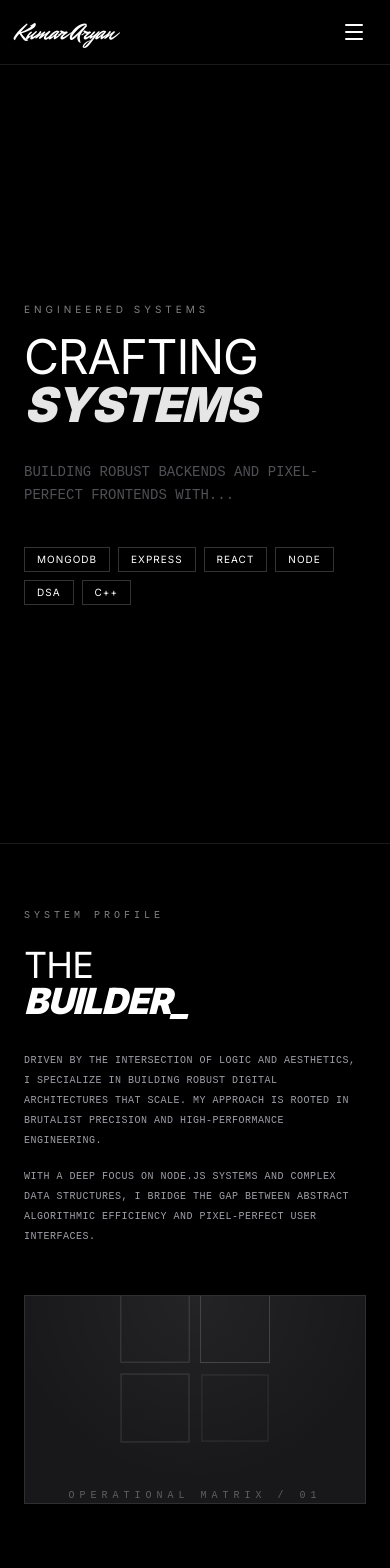
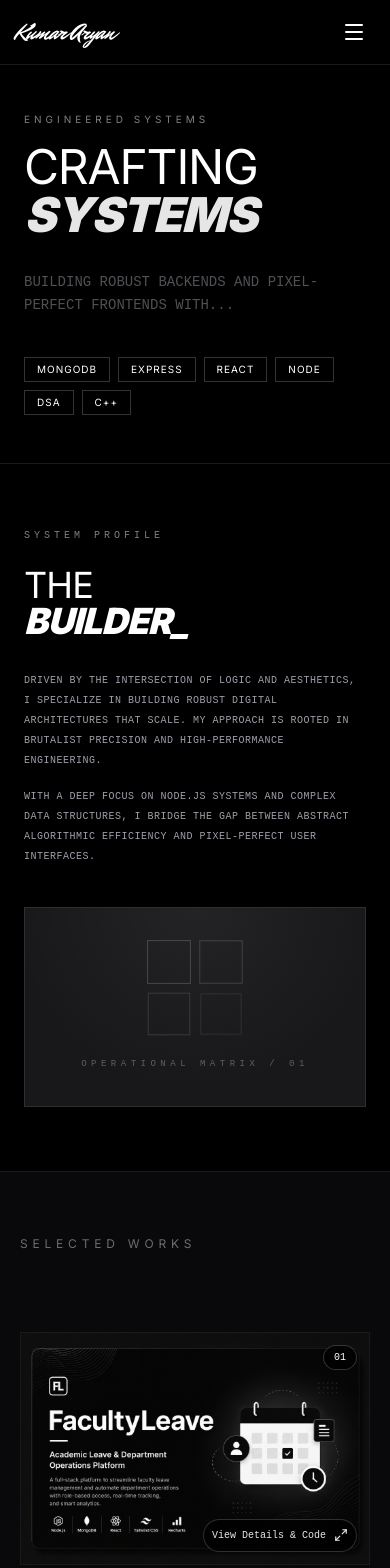
Before and after one commit to Aryan78khandelwal/Portfolio_Website, a React (Vite) app: page / in a window 390 px wide. Shown: the top 1568 px of the page. Built offline with nearby package versions, Linux system fonts and the light colour scheme.

Commit message:
worked on 5 major issues

```diff
--- a/src/components/About.jsx
+++ b/src/components/About.jsx
@@ -3,8 +3,8 @@ import { motion } from 'motion/react';
 
 const About = () => {
   return (
-    <section id="about" className="py-16 sm:py-24 md:py-32 px-6 sm:px-8 md:px-20 bg-black text-white min-h-[80vh] flex flex-col justify-center border-b border-white/10">
-      <div className="max-w-6xl mx-auto w-full grid grid-cols-1 md:grid-cols-2 gap-12 md:gap-20 items-center">
+    <section id="about" className="py-16 sm:py-24 md:py-32 px-6 sm:px-8 md:px-20 bg-black text-white flex flex-col justify-center border-b border-white/10">
+      <div className="max-w-6xl mx-auto w-full grid grid-cols-1 md:grid-cols-2 gap-10 md:gap-20 items-center">
         <motion.div
           initial={{ opacity: 0, x: -50 }}
           whileInView={{ opacity: 1, x: 0 }}
@@ -27,17 +27,18 @@ const About = () => {
           </div>
         </motion.div>
 
+        {/* Issue 1 fix: Cap the height on mobile, hide on very small screens if too large */}
         <motion.div
           initial={{ opacity: 0, scale: 0.9 }}
           whileInView={{ opacity: 1, scale: 1 }}
           viewport={{ once: true }}
           transition={{ duration: 1.5, ease: [0.16, 1, 0.3, 1] }}
-          className="relative w-full max-h-[350px] sm:max-h-none sm:aspect-square md:h-[500px] bg-zinc-900 border border-white/10 flex items-center justify-center group overflow-hidden order-2 md:order-2"
+          className="relative w-full h-[200px] sm:h-[280px] md:h-[500px] bg-zinc-900 border border-white/10 flex items-center justify-center group overflow-hidden order-2 md:order-2"
         >
           <div className="absolute inset-0 bg-[radial-gradient(circle_at_50%_0%,_rgba(255,255,255,0.05)_0%,_transparent_70%)]" />
 
-          <div className="z-10 flex flex-col items-center gap-12">
-            <div className="grid grid-cols-2 gap-4">
+          <div className="z-10 flex flex-col items-center gap-6 md:gap-12">
+            <div className="grid grid-cols-2 gap-3 md:gap-4">
                {[1, 2, 3, 4].map((i) => (
                  <motion.div
                    key={i}
@@ -50,11 +51,11 @@ const About = () => {
                      delay: i * 0.5,
                      repeat: Infinity
                    }}
-                   className="w-16 h-16 border border-white/20"
+                   className="w-10 h-10 sm:w-14 sm:h-14 md:w-16 md:h-16 border border-white/20"
                  />
                ))}
             </div>
-            <div className="text-[10px] font-mono uppercase tracking-[0.5em] opacity-30">
+            <div className="text-[9px] md:text-[10px] font-mono uppercase tracking-[0.5em] opacity-30">
               Operational Matrix / 01
             </div>
           </div>
--- a/src/components/Contact.jsx
+++ b/src/components/Contact.jsx
@@ -77,8 +77,8 @@ const Contact = () => {
             whileInView={{ opacity: 1, y: 0 }}
             viewport={{ once: true }}
           >
-            <span className="text-[10px] tracking-[0.4em] uppercase opacity-50 block mb-8">Initialize Connection</span>
-            <h2 className="text-4xl sm:text-6xl md:text-8xl font-light uppercase tracking-tight mb-8">GET IN <br /><span className="font-black italic">TOUCH_</span></h2>
+            <span className="text-[10px] tracking-[0.4em] uppercase opacity-50 block mb-4 sm:mb-8">Initialize Connection</span>
+            <h2 className="text-3xl sm:text-5xl md:text-8xl font-light uppercase tracking-tight mb-6 sm:mb-8">GET IN <br /><span className="font-black italic">TOUCH_</span></h2>
             <p className="font-mono text-xs uppercase opacity-40 max-w-sm leading-relaxed">
               Available for engineering roles, tech consulting, and creative collaborations.
             </p>
--- a/src/components/Hero.jsx
+++ b/src/components/Hero.jsx
@@ -3,9 +3,9 @@ import { motion } from 'motion/react';
 
 const Hero = () => {
   return (
-    <section id="home" className="min-h-screen flex flex-col md:flex-row border-b border-white/10 overflow-hidden pt-16 md:pt-24">
+    <section id="home" className="min-h-[auto] md:min-h-screen flex flex-col md:flex-row border-b border-white/10 overflow-hidden pt-16 md:pt-24">
       {/* Left Content */}
-      <div className="flex-1 p-6 sm:p-8 md:p-12 md:pl-20 flex flex-col justify-center md:border-r border-white/10 bg-black">
+      <div className="flex-1 px-6 py-12 sm:px-8 sm:py-16 md:p-12 md:pl-20 flex flex-col justify-center md:border-r border-white/10 bg-black">
         <motion.div
           initial={{ opacity: 0, y: 20 }}
           animate={{ opacity: 1, y: 0 }}
@@ -42,7 +42,7 @@ const Hero = () => {
         </motion.div>
       </div>
 
-      {/* Right Visual Section (Geometric/Brutalist) */}
+      {/* Right Visual Section (Geometric/Brutalist) — desktop only */}
       <div className="flex-1 bg-zinc-950 relative overflow-hidden hidden md:flex items-center justify-center p-20">
         <div className="absolute inset-0 opacity-10 pointer-events-none">
           <div className="absolute top-0 left-0 w-full h-full bg-[radial-gradient(circle_at_50%_50%,_rgba(255,255,255,0.1)_0%,_transparent_50%)]" />
--- a/src/components/Projects.jsx
+++ b/src/components/Projects.jsx
@@ -117,7 +117,7 @@ const Projects = () => {
         whileInView={{ opacity: 1, y: 0 }}
         viewport={{ once: true }}
         transition={{ duration: 1 }}
-        className="max-w-6xl mx-auto w-full flex flex-wrap justify-between items-end mt-20 md:mt-32 gap-4"
+        className="max-w-6xl mx-auto w-full flex flex-wrap justify-between items-end mt-12 sm:mt-20 md:mt-32 gap-4 overflow-hidden"
       >
         <div className="flex flex-col">
           <span className="text-[10px] opacity-40 uppercase font-mono">Status</span>
@@ -128,7 +128,7 @@ const Projects = () => {
           whileInView={{ opacity: 0.05, x: 0 }}
           viewport={{ once: true }}
           transition={{ duration: 1.5, ease: "easeOut" }}
-          className="text-[40px] sm:text-[60px] md:text-[100px] font-black select-none leading-none tracking-tighter overflow-hidden"
+          className="text-[32px] sm:text-[52px] md:text-[100px] font-black select-none leading-none tracking-tighter max-w-full"
         >
           ENGINEER
         </motion.div>
--- a/src/components/Skills.jsx
+++ b/src/components/Skills.jsx
@@ -7,20 +7,21 @@ const skills = [
 
 const Skills = () => {
   return (
-    <section id="skills" className="py-16 sm:py-24 md:py-32 px-6 sm:px-8 md:px-20 bg-zinc-900 text-white min-h-[70vh] flex flex-col justify-center border-b border-white/10">
+    <section id="skills" className="py-16 sm:py-24 md:py-32 px-6 sm:px-8 md:px-20 bg-zinc-900 text-white flex flex-col justify-center border-b border-white/10">
       <div className="max-w-6xl mx-auto w-full">
         <motion.div
            initial={{ opacity: 0, x: -50 }}
            whileInView={{ opacity: 1, x: 0 }}
            viewport={{ once: true }}
            transition={{ duration: 0.8 }}
-           className="mb-20"
+           className="mb-12 md:mb-20"
         >
           <span className="text-[10px] tracking-[0.4em] uppercase opacity-50 block mb-4">Mastered Tech</span>
           <h2 className="text-4xl sm:text-6xl md:text-8xl font-light uppercase tracking-tight">EXPERTISE<span className="font-black italic text-white/90">_</span></h2>
         </motion.div>
 
-        <div className="grid grid-cols-1 sm:grid-cols-2 md:grid-cols-3 gap-y-10 md:gap-x-12">
+        {/* Issue 2 fix: grid-cols-2 on mobile instead of single column */}
+        <div className="grid grid-cols-2 sm:grid-cols-2 md:grid-cols-3 gap-x-6 gap-y-8 md:gap-x-12 md:gap-y-10">
           {skills.map((skill, index) => (
             <motion.div
               key={skill}
@@ -34,7 +35,7 @@ const Skills = () => {
             >
               <div className="flex flex-col">
                 <span className="text-[10px] font-mono opacity-40">0{index + 1}</span>
-                <span className="text-3xl font-black uppercase tracking-tighter">{skill}</span>
+                <span className="text-xl sm:text-2xl md:text-3xl font-black uppercase tracking-tighter">{skill}</span>
               </div>
               <div className="w-2 h-2 bg-white rounded-full opacity-0 group-hover:opacity-100 transition-opacity" />
             </motion.div>
```
